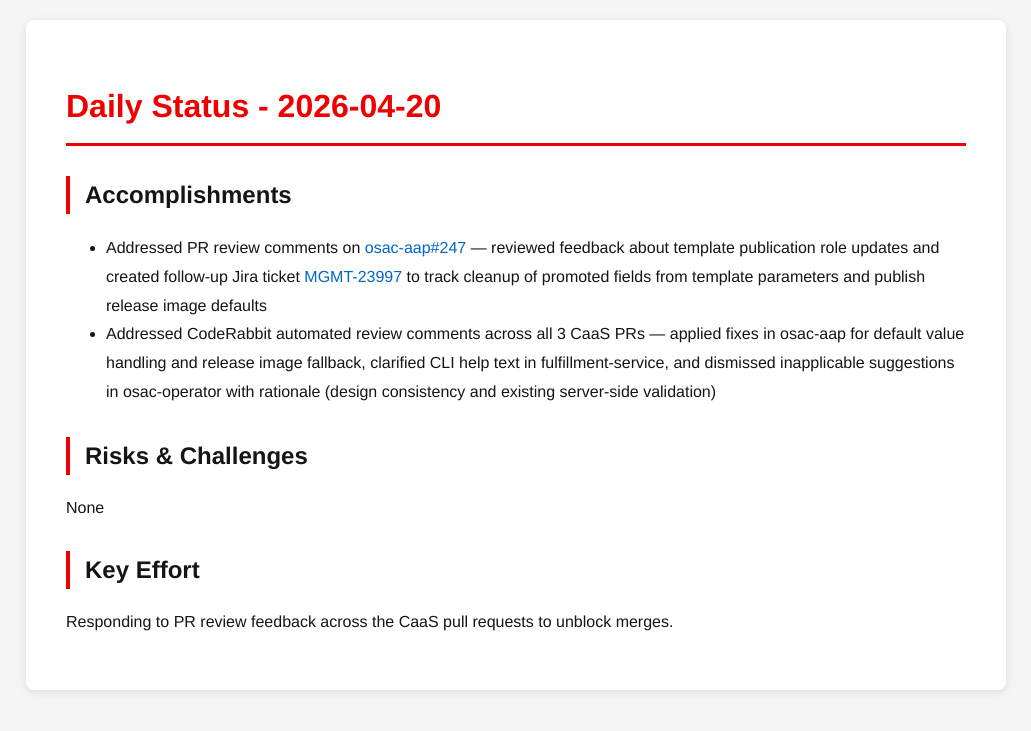
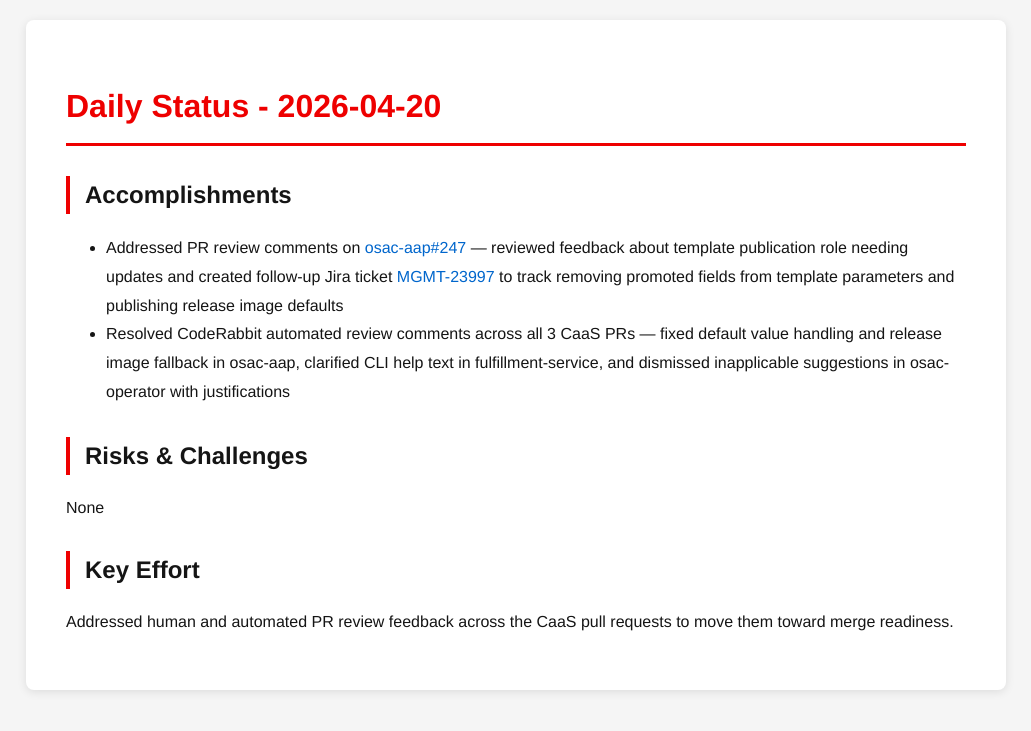
Before and after one commit to tzvatot/daily-status, a Jekyll site: the page built from 2026-04-20.md, in a window 1280 px wide. Shown: the top 731 px of the page, without its empty margins (124-1155 px from the left). Built offline with Jekyll 4.4.1, drawn with Linux system fonts in a browser that asks for light colours.

Commit message:
Daily status update - 2026-04-20

```diff
--- a/2026-04-20.md
+++ b/2026-04-20.md
@@ -7,11 +7,11 @@
 # Daily Status - 2026-04-20
 
 ## Accomplishments
-- Addressed PR review comments on [osac-aap#247](https://github.com/osac-project/osac-aap/pull/247) — reviewed feedback about template publication role updates and created follow-up Jira ticket [MGMT-23997](https://issues.redhat.com/browse/MGMT-23997) to track cleanup of promoted fields from template parameters and publish release image defaults
-- Addressed CodeRabbit automated review comments across all 3 CaaS PRs — applied fixes in osac-aap for default value handling and release image fallback, clarified CLI help text in fulfillment-service, and dismissed inapplicable suggestions in osac-operator with rationale (design consistency and existing server-side validation)
+- Addressed PR review comments on [osac-aap#247](https://github.com/osac-project/osac-aap/pull/247) — reviewed feedback about template publication role needing updates and created follow-up Jira ticket [MGMT-23997](https://issues.redhat.com/browse/MGMT-23997) to track removing promoted fields from template parameters and publishing release image defaults
+- Resolved CodeRabbit automated review comments across all 3 CaaS PRs — fixed default value handling and release image fallback in osac-aap, clarified CLI help text in fulfillment-service, and dismissed inapplicable suggestions in osac-operator with justifications
 
 ## Risks & Challenges
 None
 
 ## Key Effort
-Responding to PR review feedback across the CaaS pull requests to unblock merges.
+Addressed human and automated PR review feedback across the CaaS pull requests to move them toward merge readiness.
```
